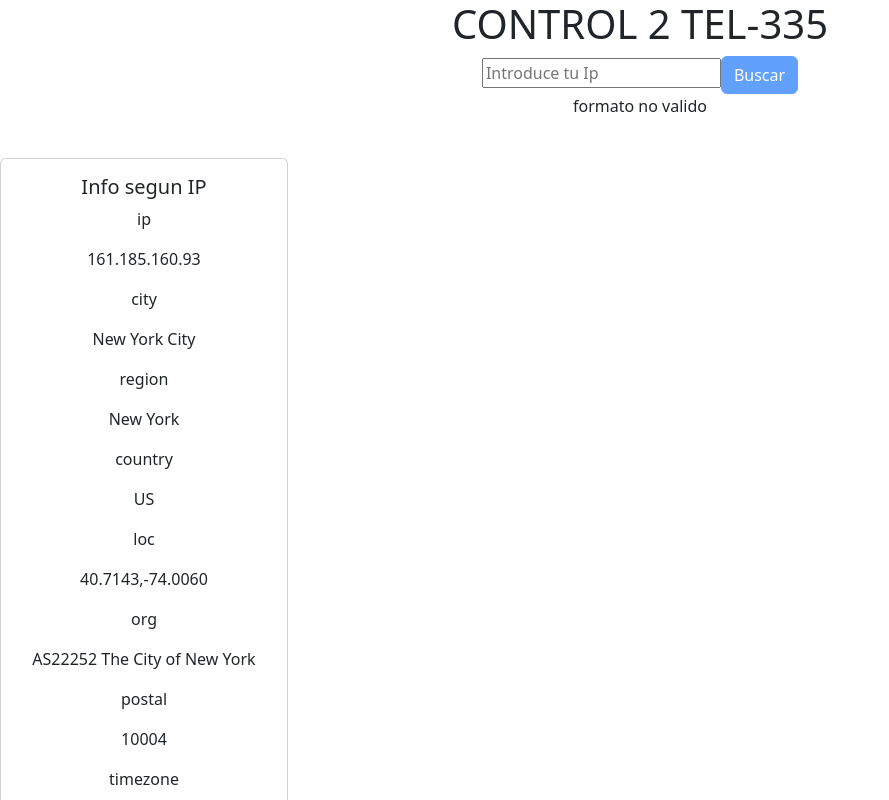
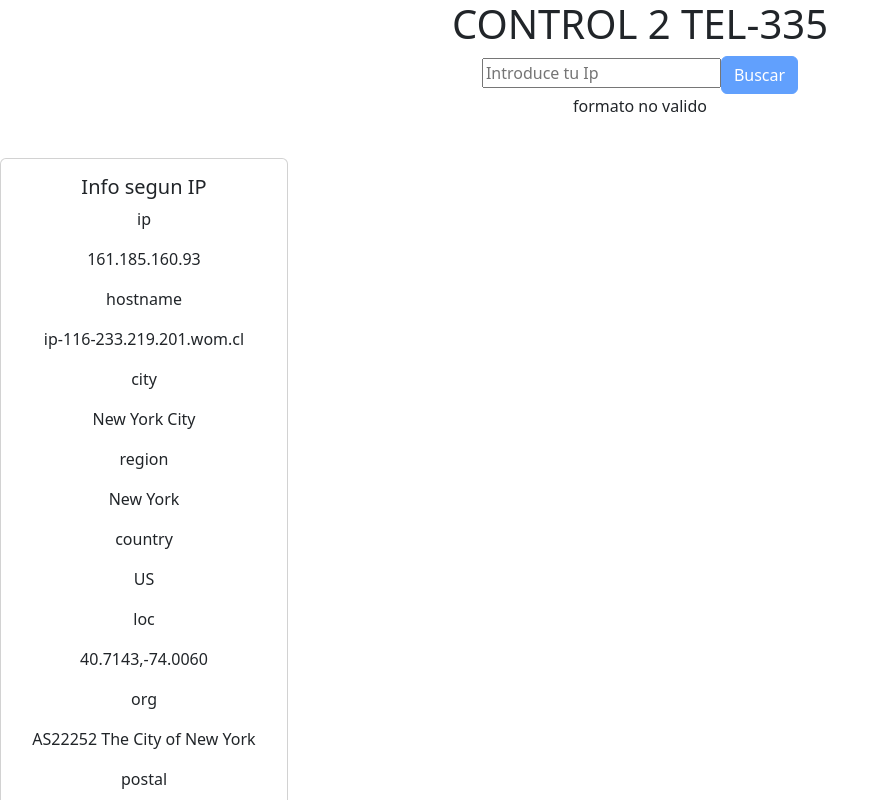
Before and after one commit to tel335/c2-2023, a React (Create React App) app: page / in a window 1280 px wide. Shown: the top 800 px of the page, without its empty margins (0-889 px from the left). Built offline with nearby package versions, Linux system fonts and the light colour scheme; no server answers.

Commit message:
Resolucion certamen 2 Manuel De La Hoz 202004064-8

```diff
--- a/src/componentes/BuscadorDeIp.js
+++ b/src/componentes/BuscadorDeIp.js
@@ -6,11 +6,12 @@ import { ipv4Valida } from "../funciones/funciones";
 export default function BuscadorDeIp() {
     const variablePrueba = {
         "ip": "161.185.160.93",
+        "hostname": "ip-116-233.219.201.wom.cl",
         "city": "New York City",
         "region": "New York",
         "country": "US",
         "loc": "40.7143,-74.0060",
-        "org": "AS22252 The City of New York",
+        "org": "AS22252 The City of New  York",
         "postal": "10004",
         "timezone": "America/New_York",
         "readme": "https://ipinfo.io/missingauth"
@@ -41,7 +42,7 @@ export default function BuscadorDeIp() {
 
     useEffect(()=>{
         const guardarInfo=async()=>{
-            saveInfo(info)}
+            saveInfo(ip)}
             guardarInfo()
     },[Guardar]
     )
@@ -84,6 +85,8 @@ export default function BuscadorDeIp() {
         }
     }, [habilitar]);
 
+
+
     //para mostrar info en carta
 
 
@@ -100,6 +103,8 @@ export default function BuscadorDeIp() {
                     <h5 class="card-title">Info segun IP</h5>
                     <p class="card-text">ip </p>
                     <p class="card-text">{ip.ip}</p>
+                    <p class="card-text">hostname </p>
+                    <p class="card-text">{ip.hostname}</p>
                     <p class="card-text">city </p>
                     <p class="card-text">{ip.city}</p>
                     <p class="card-text">region </p>
```
